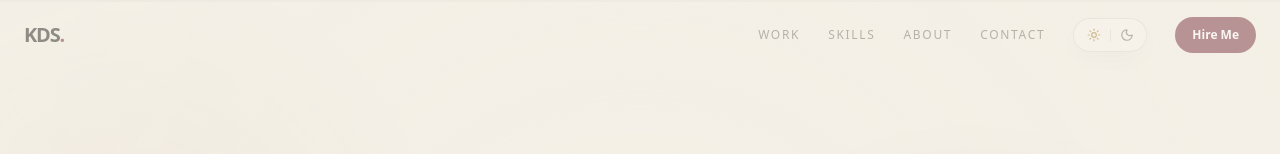
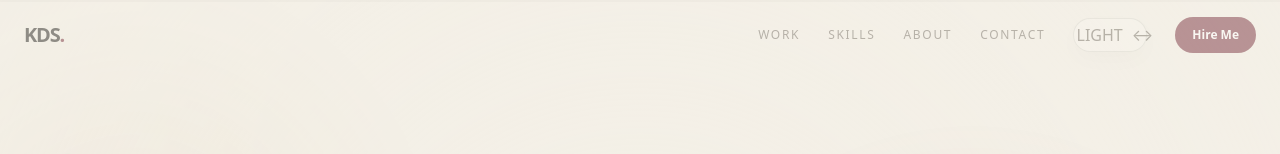
Before and after one commit to Kay-c1/newport, a Next.js app: page / in a window 1280 px wide. Shown: the top 154 px of the page. Built offline with nearby package versions, Linux system fonts and the light colour scheme.

Commit message:
fix: make theme toggle clearly visible

```diff
--- a/components/ThemeToggle.tsx
+++ b/components/ThemeToggle.tsx
@@ -1,18 +1,19 @@
 "use client"
 
 import { useEffect, useState } from "react"
-import { Moon, Sun } from "lucide-react"
 
 type Theme = "light" | "dark"
 
 export default function ThemeToggle() {
   const [theme, setTheme] = useState<Theme>("light")
+  const [mounted, setMounted] = useState(false)
 
   useEffect(() => {
     const saved = window.localStorage.getItem("portfolio-theme") as Theme | null
     const initial = saved === "dark" || saved === "light" ? saved : "light"
     setTheme(initial)
     document.documentElement.dataset.theme = initial
+    setMounted(true)
   }, [])
 
   const toggleTheme = () => {
@@ -22,17 +23,20 @@ export default function ThemeToggle() {
     window.localStorage.setItem("portfolio-theme", next)
   }
 
+  const label = !mounted ? "LIGHT" : theme.toUpperCase()
+  const nextLabel = theme === "light" ? "DARK MODE" : "LIGHT MODE"
+
   return (
     <button
       type="button"
       onClick={toggleTheme}
-      aria-label={theme === "light" ? "Switch to dark mode" : "Switch to light mode"}
-      title={theme === "light" ? "Dark mode" : "Light mode"}
+      aria-label={nextLabel}
+      title={nextLabel}
       className="theme-toggle"
     >
-      <Sun size={14} className="theme-sun" />
-      <span className="theme-toggle-divider" />
-      <Moon size={14} className="theme-moon" />
+      <span className="theme-toggle-dot" />
+      <span>{label}</span>
+      <span className="theme-toggle-arrow">↔</span>
     </button>
   )
 }
```
